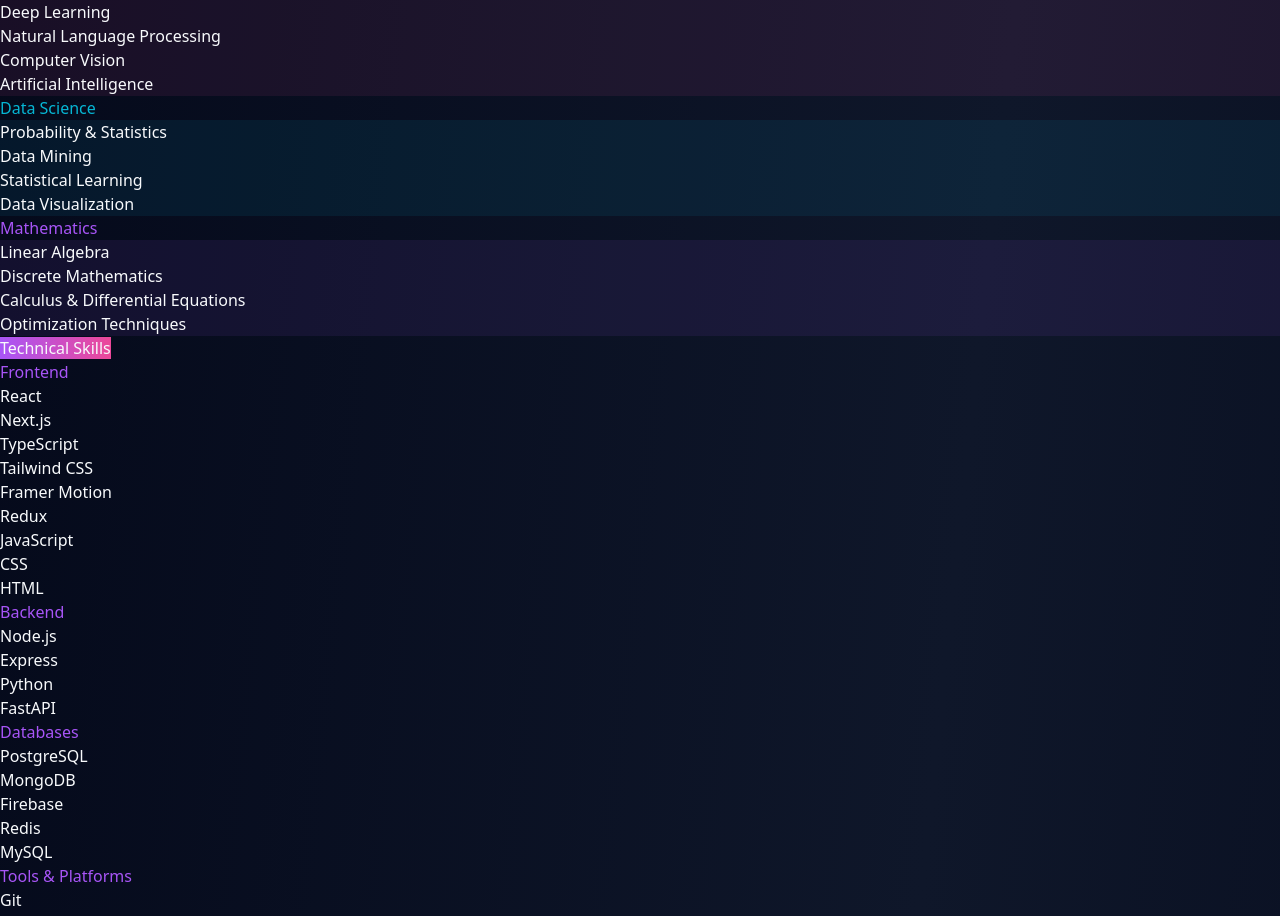
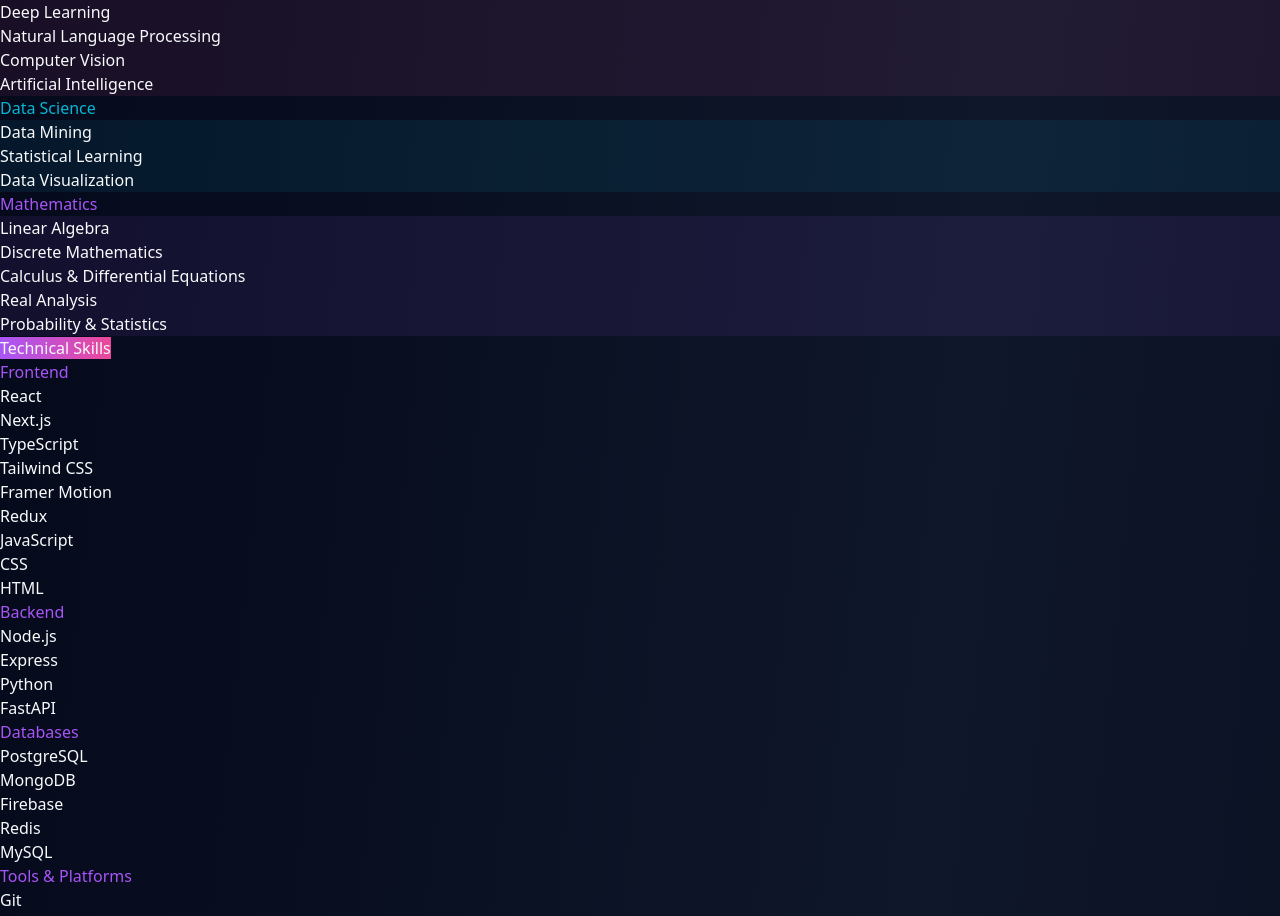
Before and after one commit to Akshats-git/Portfolio, a Next.js app: page / in a window 1280 px wide. Shown: the part 2484-3400 px from the top of the page. Built offline with nearby package versions, Linux system fonts and the light colour scheme; no server answers.

Commit message:
feat: update Data Science coursework by removing outdated topics and adding relevant ones

```diff
--- a/src/components/Coursework.tsx
+++ b/src/components/Coursework.tsx
@@ -29,7 +29,6 @@
   {
     category: "Data Science",
     courses: [
-      "Probability & Statistics",
       "Data Mining",
       "Statistical Learning",
       "Data Visualization",
@@ -41,7 +40,8 @@
       "Linear Algebra",
       "Discrete Mathematics",
       "Calculus & Differential Equations",
-      "Optimization Techniques",
+      "Real Analysis",
+      "Probability & Statistics",
     ],
   },
 ];
```
